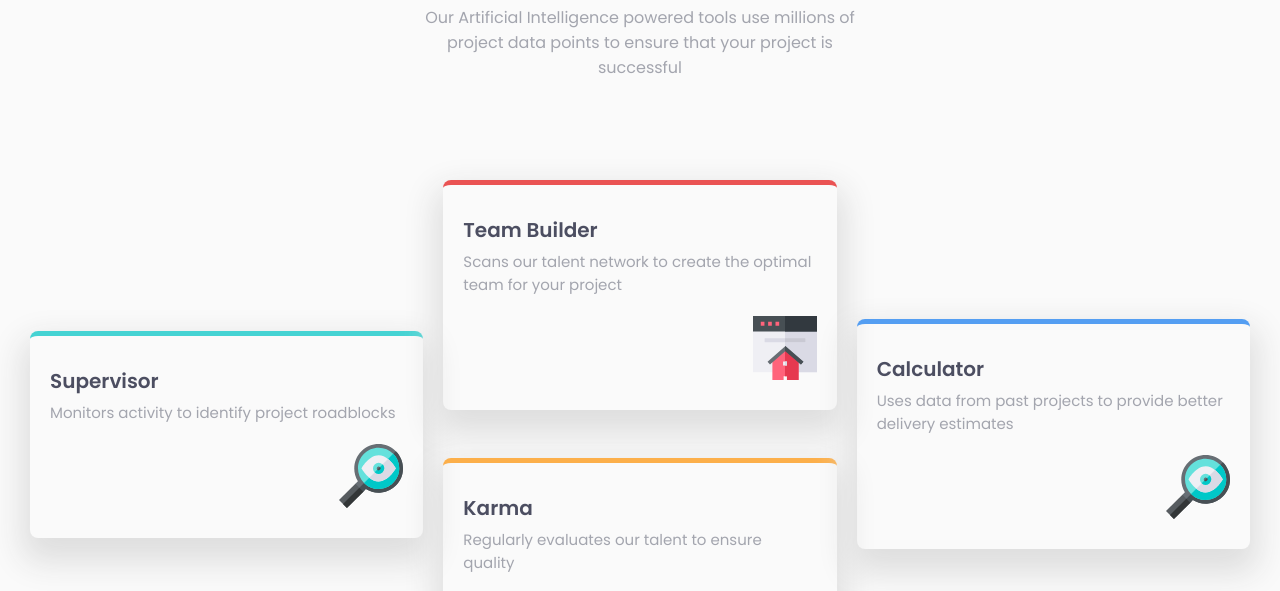
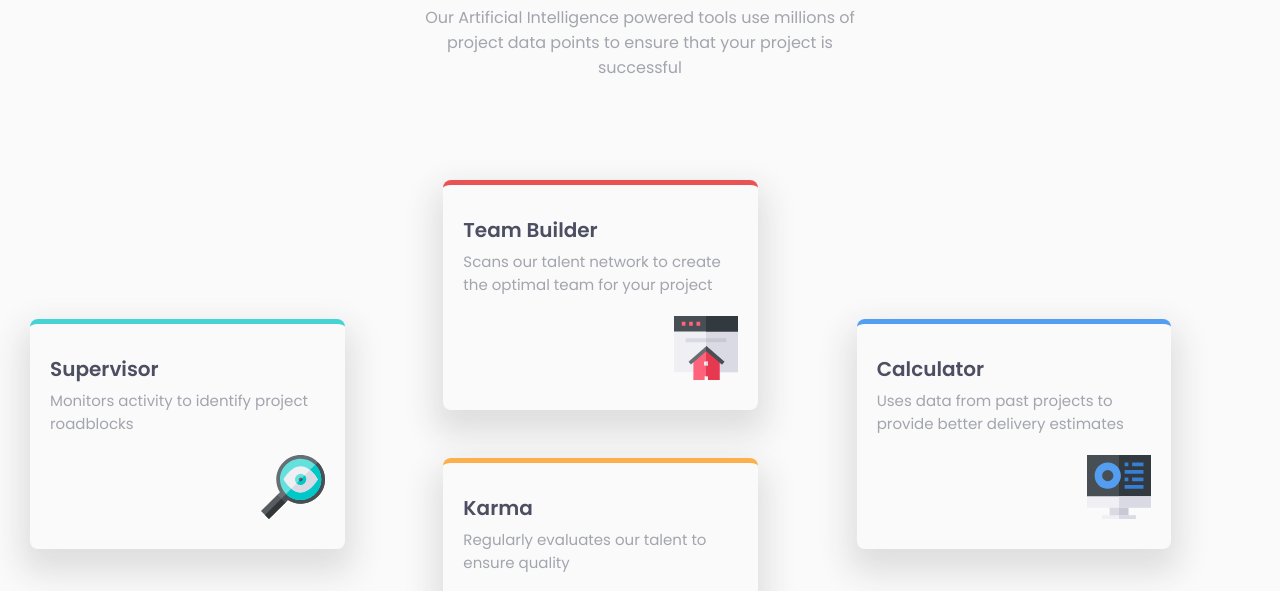
Before and after one commit to DGarance/four-card-feature-section, a plain HTML site: page index.html in a window 1280 px wide. Shown: the part 196-787 px from the top of the page. Drawn offline with Linux system fonts and the light colour scheme.

Commit message:
update css

```diff
--- a/css/style.css
+++ b/css/style.css
@@ -123,6 +123,10 @@ body {
     grid-template-rows: repeat(2, 1fr);
     grid-template-areas: "left mid1 right" "left mid2 right";
   }
+
+.card{
+  width: 80%;
+}
   .card-supervisor {
     grid-area: left;
     align-self: center;
--- a/index.html
+++ b/index.html
@@ -37,14 +37,14 @@
       <h3 class="card-title">Karma</h3>
       <p class="card-description">Regularly evaluates our talent to ensure quality</p>
       <div class="card-img">
-        <img src="./images/icon-karma.svg" alt="icon-supervisor">
+        <img src="./images/icon-karma.svg" alt="icon-karma">
       </div>
     </div>
     <div class="card card-calculator">
       <h3 class="card-title">Calculator</h3>
       <p class="card-description">Uses data from past projects to provide better delivery estimates</p>
       <div class="card-img">
-        <img src="./images/icon-supervisor.svg" alt="icon-supervisor">
+        <img src="./images/icon-calculator.svg" alt="icon-calculator">
       </div>
     </div>
   </section>
```
Also changed, not shown: 1 other file.
